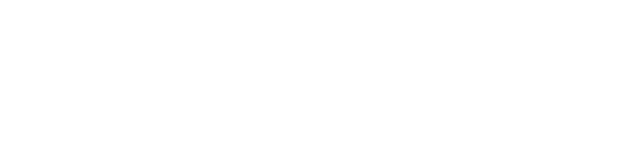
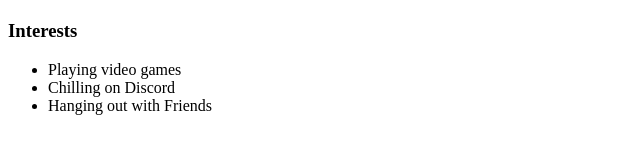
Before and after one commit to BenjaminCline17/first-website.github.io, a plain HTML site: page index.html in a window 1280 px wide. Shown: the whole page, without its empty margins (0-640 px from the left). Drawn offline with Linux system fonts and the light colour scheme.

Commit message:
Added divs to body tag in index.html

```diff
--- a/index.html
+++ b/index.html
@@ -5,6 +5,30 @@
     </head>
 
     <body>
+        <div id="all-contents">
+            <nav>
 
+            </nav>
+
+            <main>
+                <div class="sidebar">
+
+                </div>
+
+                <div class="content">
+                  <h2></h2>
+                  <p></p>
+                  <div id="interests">
+                    <h3>Interests</h3>
+                    <ul>
+                        <li>Playing video games</li>
+                        <li>Chilling on Discord</li>
+                        <li>Hanging out with Friends</li>
+                    </ul>
+                </div>
+                </div>
+
+            </main>
+        </div>
     </body>
 </html>
```
